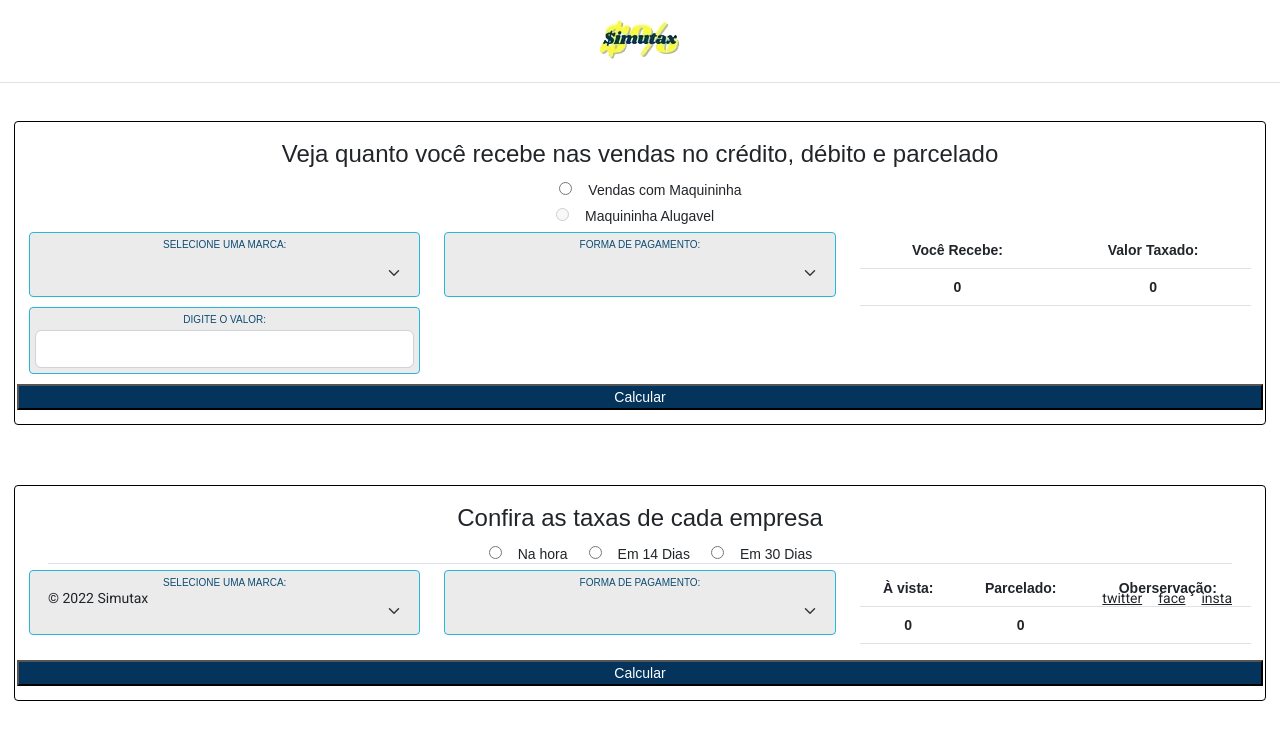
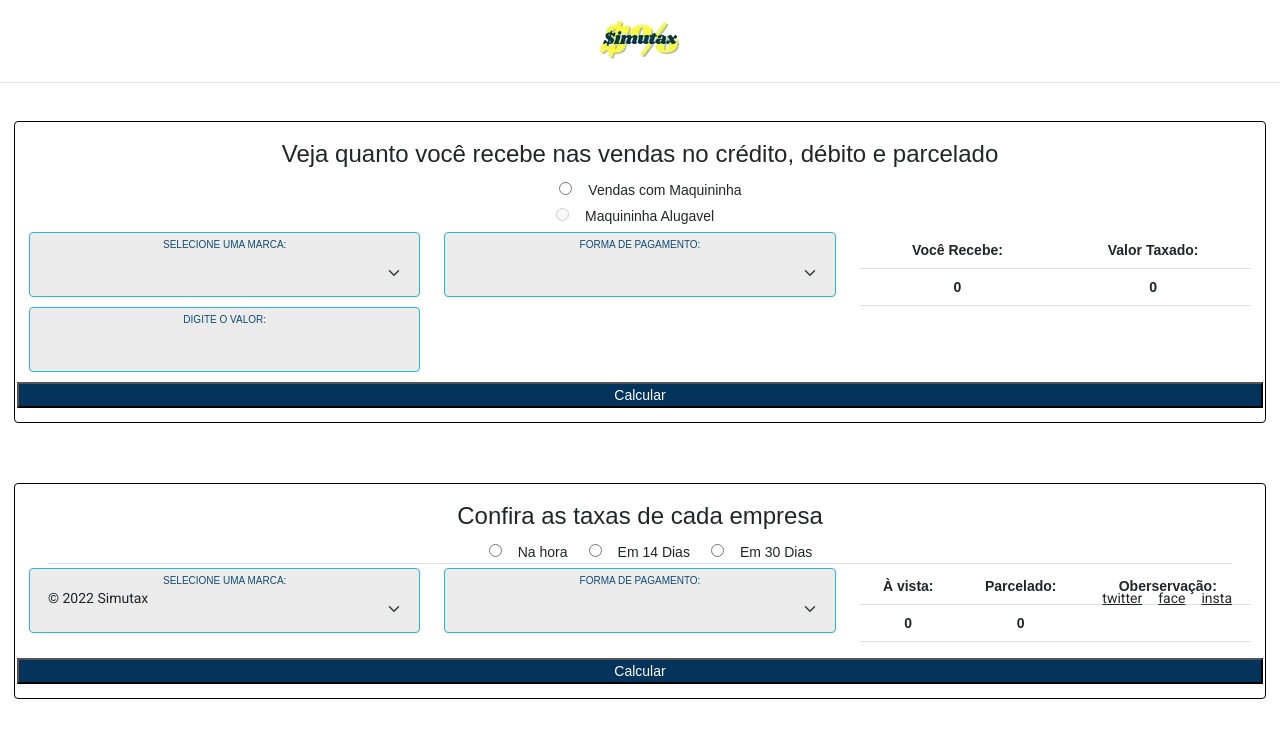
Before and after one commit to JaoGomess/SimuladorTaxa, an Angular app: page /calculadora in a window 1280 px wide. Shown: the top 740 px of the page. Built offline with nearby package versions, Linux system fonts and the light colour scheme.

Commit message:
fix designer calculadora

```diff
--- a/src/app/share/calculadora/calculadora.component.css
+++ b/src/app/share/calculadora/calculadora.component.css
@@ -49,3 +49,8 @@ select {
   color: white;
   background-color: #04345C;
 }
+
+.valor {
+  background-color: #ebebeb;
+  border:0px;
+}
--- a/src/app/share/calculadora/calculadora.component.html
+++ b/src/app/share/calculadora/calculadora.component.html
@@ -27,7 +27,7 @@
                 <div class="select-wrap">
                     <label for="teste">Digite o Valor:</label>
                     <input type="number" [(ngModel)]="valor" (input)="getValor($event)"
-                        class="form-control">
+                        class="form-control valor">
                 </div>
             </div>
 
```
